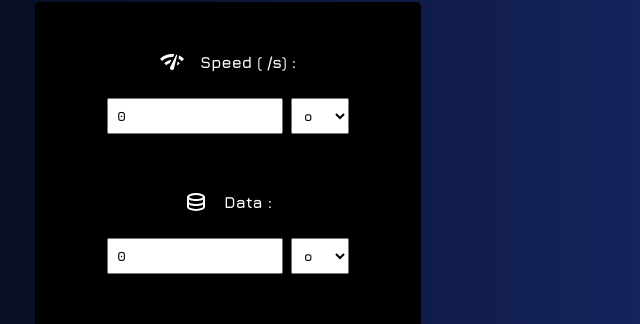
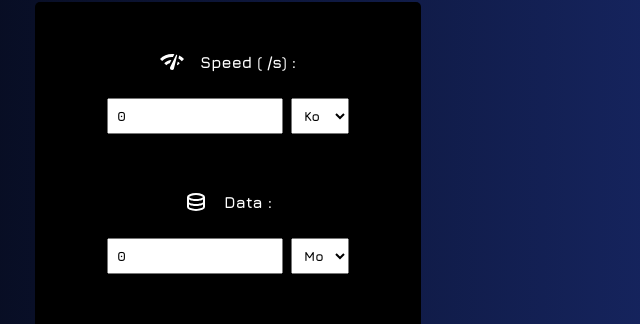
Before and after one commit to mlarmet/data-speed, a plain HTML site: page index.html in a window 1280 px wide. Shown: the part 176-500 px from the top of the page, 412-1052 px from the left. Drawn offline with nearby package versions, Linux system fonts and the light colour scheme; a web font is replaced by a local one.

Commit message:
update: set default value for select

```diff
--- a/index.html
+++ b/index.html
@@ -35,7 +35,7 @@
 
 				<select name="speed-unit" id="speed-unit">
 					<option value="o">o</option>
-					<option value="ko">Ko</option>
+					<option value="ko" selected>Ko</option>
 					<option value="mo">Mo</option>
 					<option value="go">Go</option>
 				</select>
@@ -54,7 +54,7 @@
 				<select name="data-unit" id="data-unit">
 					<option value="o">o</option>
 					<option value="ko">Ko</option>
-					<option value="mo">Mo</option>
+					<option value="mo" selected>Mo</option>
 					<option value="go">Go</option>
 				</select>
 			</div>
```
